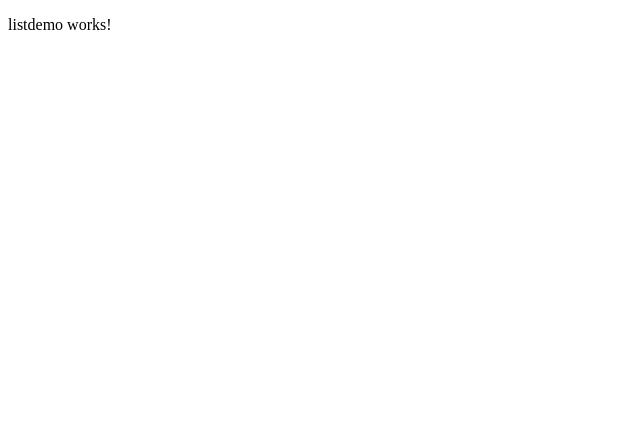
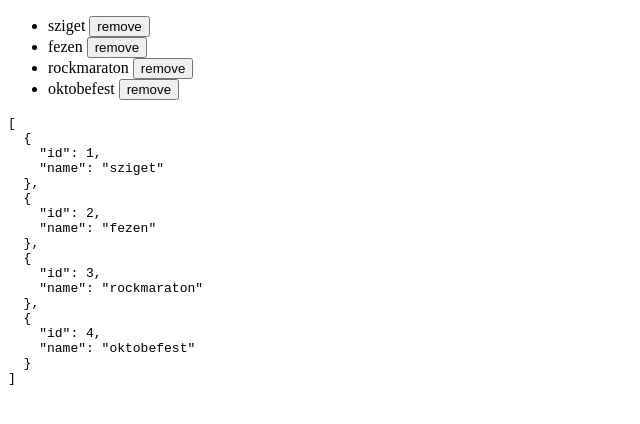
Before and after one commit to dudy2017/basicComponentAndTemplating, an Angular app: page / in a window 1280 px wide. Shown: the top 424 px of the page, without its empty margins (0-640 px from the left). Built offline with nearby package versions, Linux system fonts and the light colour scheme.

Commit message:
ngFor + remove gomb és bekötése

```diff
--- a/src/app/listdemo/listdemo.component.html
+++ b/src/app/listdemo/listdemo.component.html
@@ -1,3 +1,9 @@
-<p>
-  listdemo works!
-</p>
+<ul>
+  <li *ngFor="let ev of events">
+    {{ ev.name }}
+    <button (click)="delete(ev.id)">remove</button>
+  </li>
+</ul>
+<pre>
+{{ events | json }}
+</pre>
--- a/src/app/listdemo/listdemo.component.ts
+++ b/src/app/listdemo/listdemo.component.ts
@@ -1,4 +1,9 @@
 import { Component } from '@angular/core';
+
+export class EventModel {
+  id: number;
+  name: string;
+}
 
 @Component({
   selector: 'app-listdemo',
@@ -7,8 +12,31 @@
 })
 export class ListdemoComponent {
 
+  events: EventModel[];
+
   constructor() {
+    this.events = [
+      {
+        id: 1,
+        name: 'sziget'
+      },
+      {
+        id: 2,
+        name: 'fezen'
+      },
+      {
+        id: 3,
+        name: 'rockmaraton'
+      },
+        {
+        id: 4,
+        name: 'oktobefest'
+      }
+    ];
     console.log('megjött a listdemo');
   }
 
+  delete(id: number) {
+    this.events = this.events.filter( (ev: EventModel) => ev.id !== id   );
+  }
 }
```
